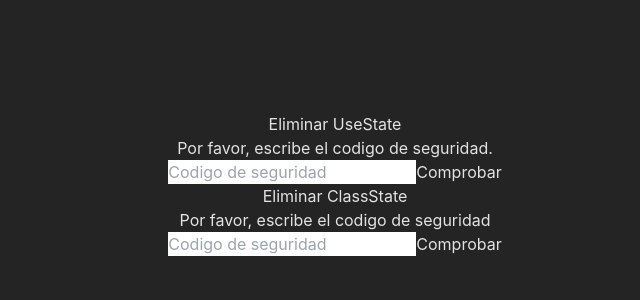
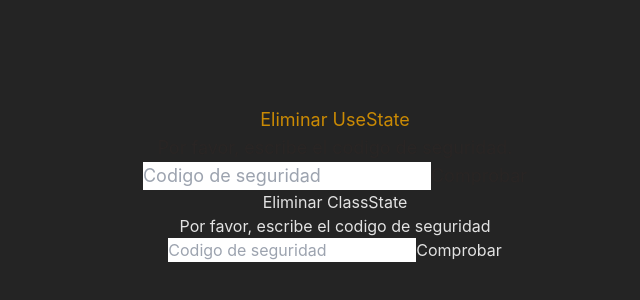
Before and after one commit to YeisonT16/security-codes, a React (Vite) app: page / in a window 1280 px wide. Shown: the part 216-516 px from the top of the page, without its empty margins (305-945 px from the left). Built offline with nearby package versions, Linux system fonts and the light colour scheme.

Commit message:
Estilos en el comp UseState

```diff
--- a/src/components/UseState.tsx
+++ b/src/components/UseState.tsx
@@ -20,8 +20,8 @@
     }, [loading])
 
     return (
-        <div>
-            <h2>Eliminar {name}</h2>
+        <div className="text-lg font-normal text-stone-800">
+            <h2 className="text-yellow-600">Eliminar {name}</h2>
 
             <p>Por favor, escribe el codigo de seguridad.</p>
 
```
